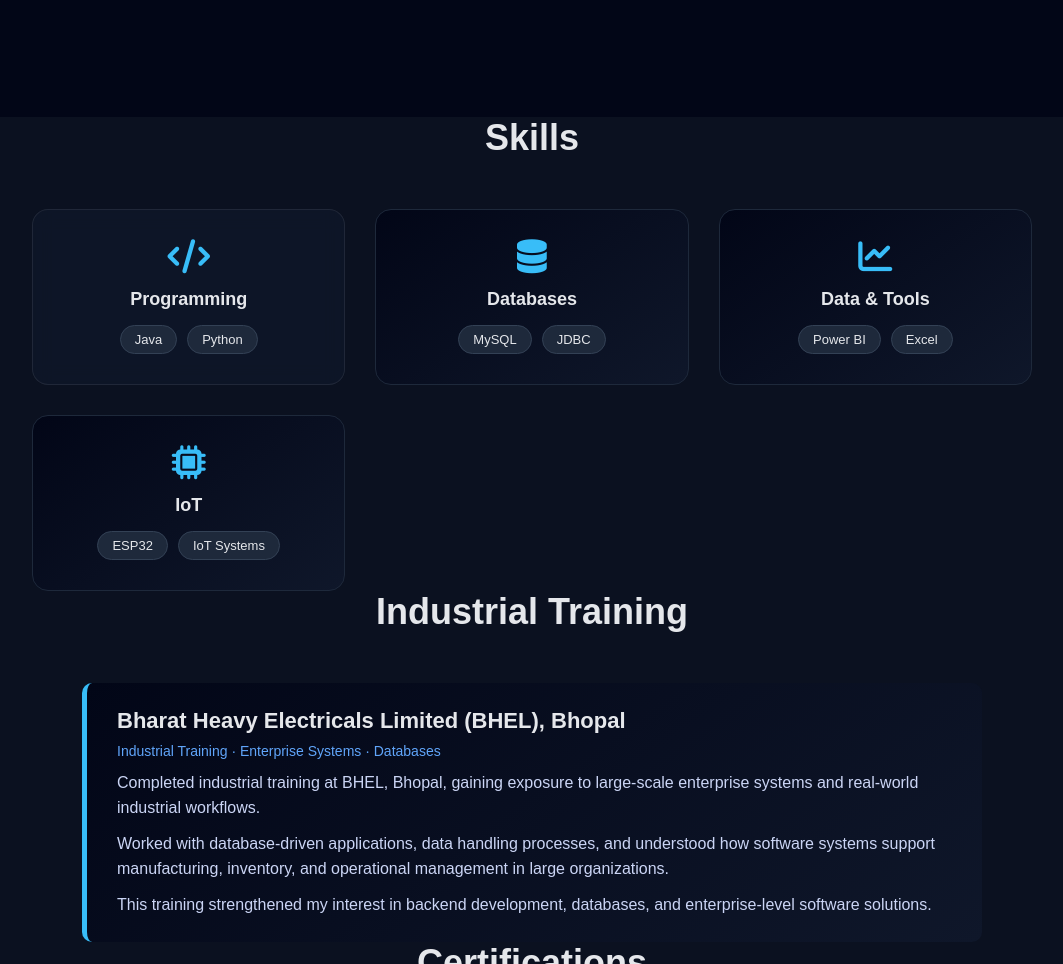
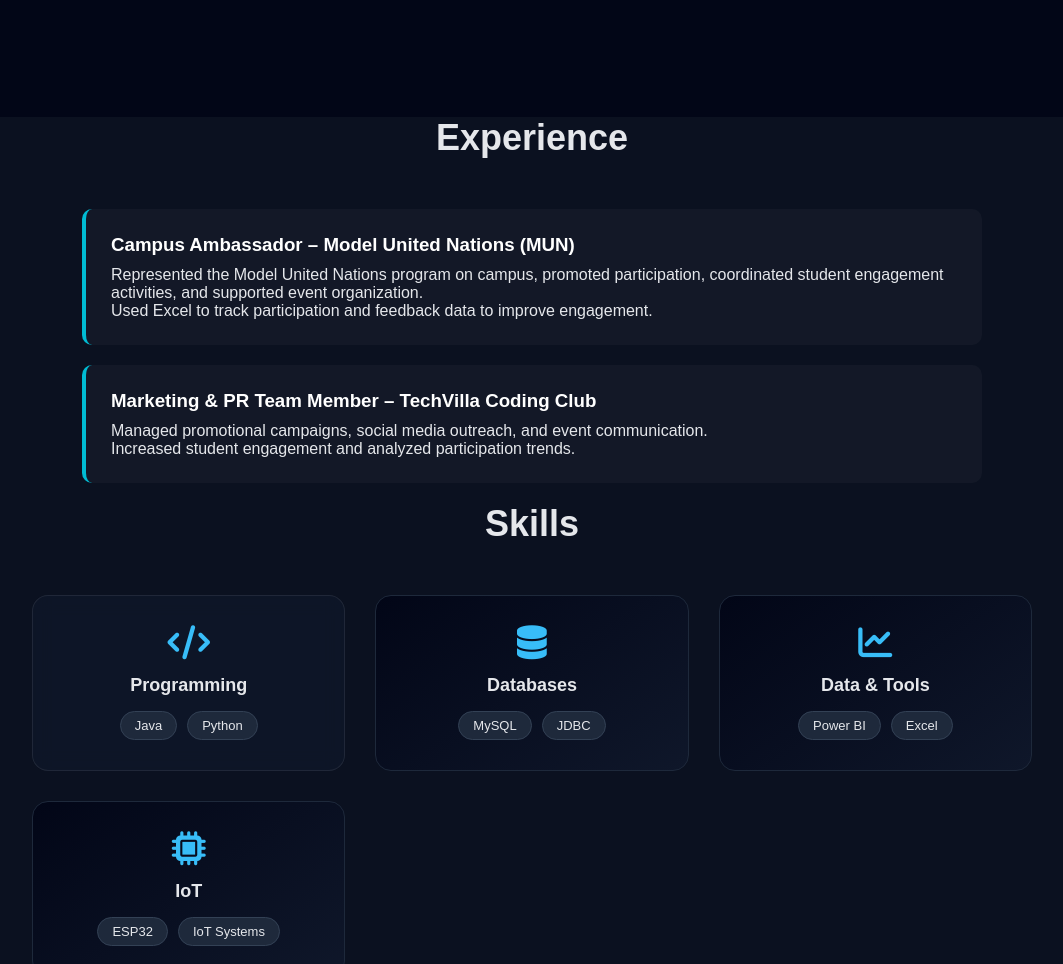
Before and after one commit to Abhi30yadav2004/portfolio, a plain HTML site: page index.html in a window 1280 px wide. Shown: the part 1369-2333 px from the top of the page, without its empty margins (108-1171 px from the left). Drawn offline with Linux system fonts and the light colour scheme.

```diff
--- a/index.html
+++ b/index.html
@@ -16,10 +16,12 @@
     <ul class="nav-links">
         <li><a href="#home">Home</a></li>
         <li><a href="#about">About</a></li>
+        <li><a href="#experience">Experience</a></li>
         <li><a href="#skills">Skills</a></li>
         <li><a href="#training">Training</a></li>
         <li><a href="#certifications">Certifications</a></li>
         <li><a href="#projects">Projects</a></li>
+        <!-- <li><a href="#gallery">Gallery</a></li> -->
         <li><a href="#contact">Contact</a></li>
     </ul>
 </nav>
@@ -85,6 +87,36 @@
                     <span>Industrial Training</span>
                 </div>
             </div>
+        </div>
+
+    </div>
+</section>
+
+
+<section id="experience" class="section">
+    <h2 class="section-title">Experience</h2>
+
+    <div class="experience-container">
+
+        <div class="experience-card">
+            <h3>Campus Ambassador – Model United Nations (MUN)</h3>
+            <p>
+                Represented the Model United Nations program on campus, promoted participation,
+                coordinated student engagement activities, and supported event organization.
+            </p>
+            <p>
+                Used Excel to track participation and feedback data to improve engagement.
+            </p>
+        </div>
+
+        <div class="experience-card">
+            <h3>Marketing & PR Team Member – TechVilla Coding Club</h3>
+            <p>
+                Managed promotional campaigns, social media outreach, and event communication.
+            </p>
+            <p>
+                Increased student engagement and analyzed participation trends.
+            </p>
         </div>
 
     </div>
@@ -262,6 +294,32 @@
 
     </div>
 </section>
+<!-- Gallery
+<section id="gallery" class="gallery-section">
+
+  <h2 class="section-title">Gallery</h2>
+
+  <div class="gallery-grid">
+
+    <div class="gallery-card">
+      <img src="YI.jpeg">
+      <div class="card-body">
+        <h3>Yi Event</h3>
+        <p>Participation in executive council meet</p>
+      </div>
+    </div>
+
+    <div class="gallery-card">
+      <img src="MUN.jpeg">
+      <div class="card-body">
+        <h3>MUN Achievement</h3>
+        <p>Organizing and recognition</p>
+      </div>
+    </div>
+
+  </div>
+
+</section> -->
 
 
 <!-- CONTACT -->
--- a/style.css
+++ b/style.css
@@ -8,6 +8,10 @@
 body {
     background-color: #0b1120;   /* Theme 1 main background */
     color: #e5e7eb;
+}
+
+html{
+scroll-behavior:smooth;
 }
 
 
@@ -73,6 +77,25 @@
     border-radius: 6px;
     text-decoration: none;
 }
+/*Experience*/
+.experience-container{
+    max-width: 900px;
+    margin: auto;
+}
+
+.experience-card{
+    background: rgba(255,255,255,0.03);
+    padding: 25px;
+    border-radius: 10px;
+    margin-bottom: 20px;
+    border-left: 4px solid #00bcd4;
+}
+
+.experience-card h3{
+    color:#ffffff;
+    margin-bottom:10px;
+}
+
 
 /* SECTIONS */
 .about-section {
@@ -580,6 +603,7 @@
     .project-item {
         padding: 20px;
     }
+     /* gALLEY  */
 
     /* CONTACT */
     #contact {
```
Also changed, not shown: MUN.jpeg (added), YI.jpeg (added).
